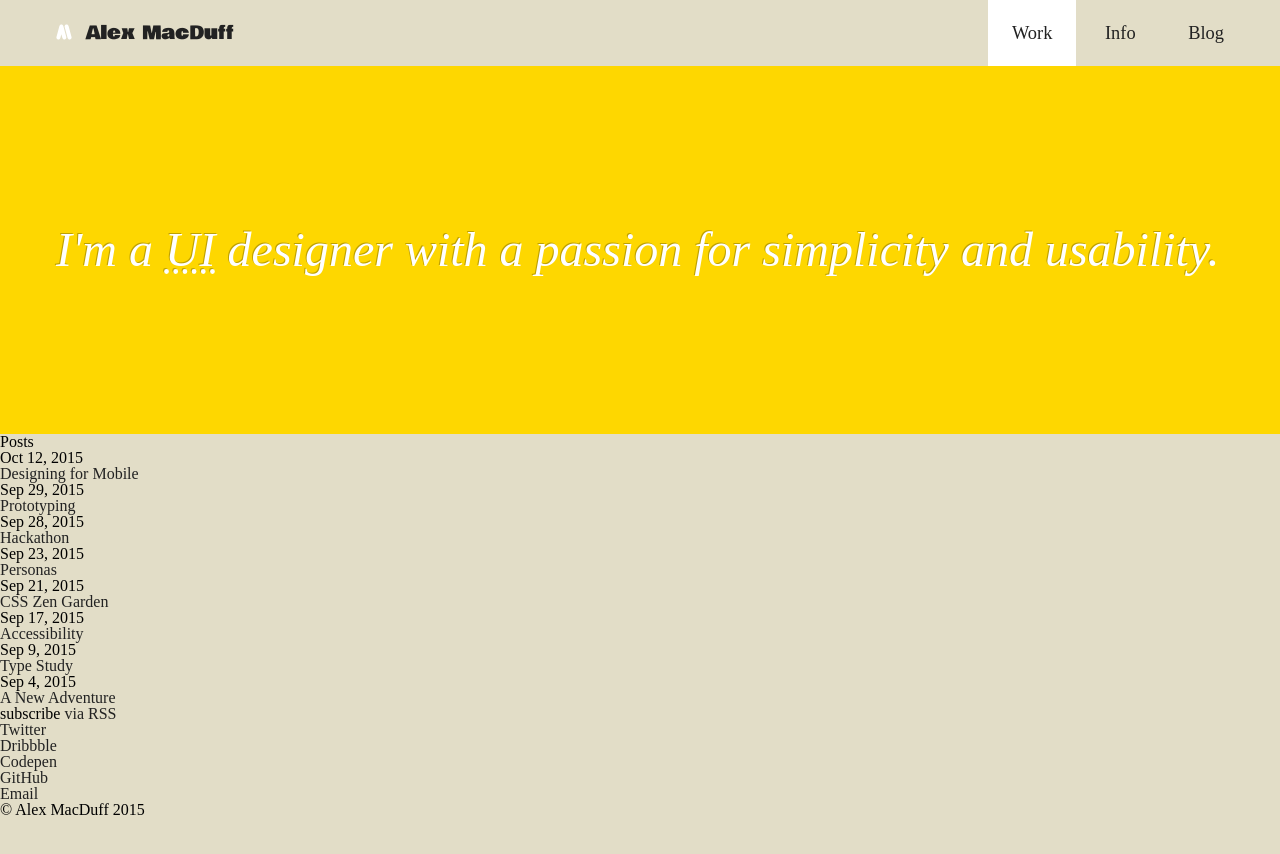
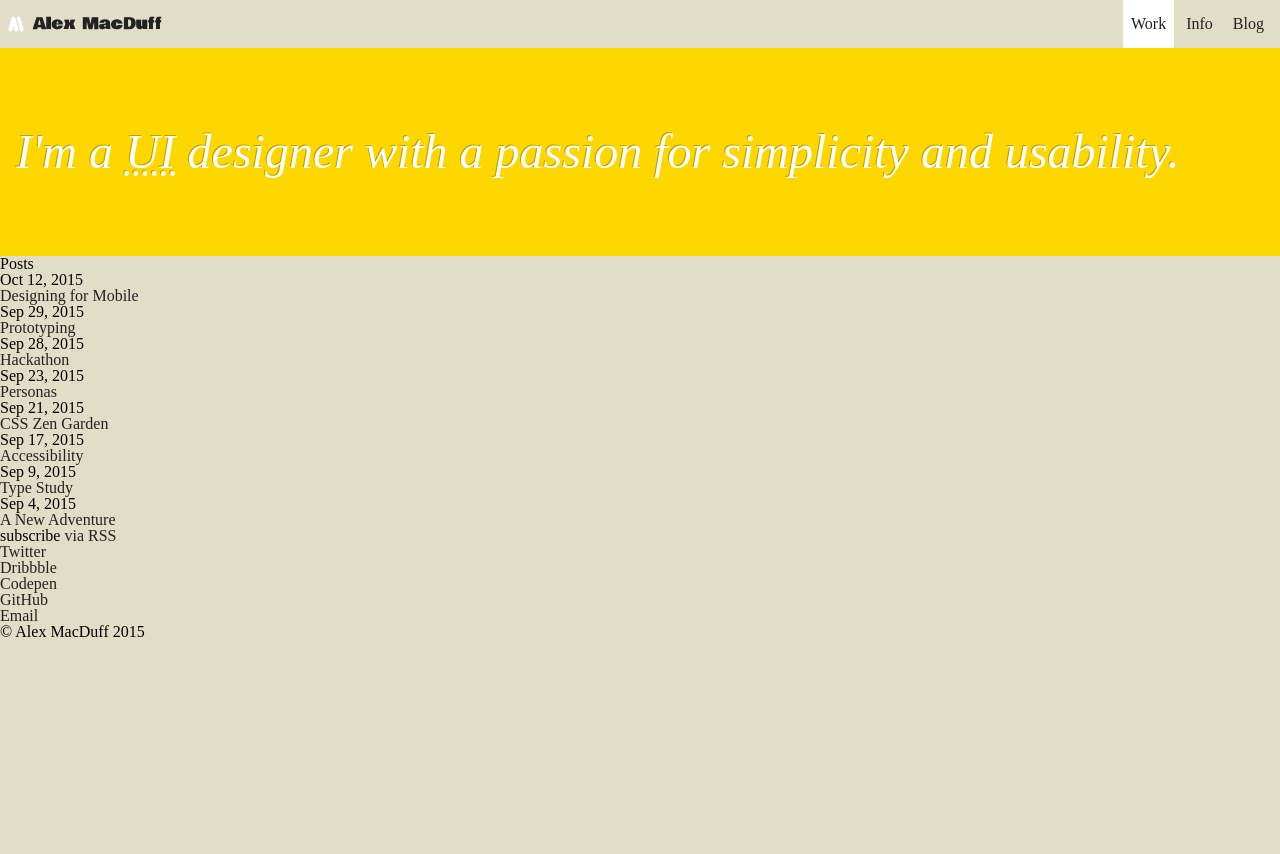
Before and after one commit to amacduff/alex-macduff-design, a Jekyll site: the page built from blog.html, in a window 1280 px wide. Shown: the top 854 px of the page. Built offline with Jekyll 4.4.1, drawn with Linux system fonts in a browser that asks for light colours; some web fonts are replaced.

Commit message:
Adjust spacing for header - mobile first

```diff
--- a/_includes/header.html
+++ b/_includes/header.html
@@ -3,6 +3,8 @@
     <div class="top-bar">
 
         <div class="site-title">
+
+            <a href="{{ site.baseurl }}/">
                 <svg version="1.1" id="logo" xmlns="http://www.w3.org/2000/svg" xmlns:xlink="http://www.w3.org/1999/xlink" x="0px" y="0px"
                      width="100px" height="100px" viewBox="0 0 100 100" enable-background="new 0 0 100 100" xml:space="preserve">
                 <g>
@@ -16,7 +18,9 @@
                 </g>
                 </svg>
 
-            <a href="{{ site.baseurl }}/">{{ site.title }}</a>
+                {{ site.title }}
+            </a>
+
         </div>
 
         <nav class="site-nav">
--- a/_sass/_header.scss
+++ b/_sass/_header.scss
@@ -2,9 +2,6 @@
 
 .top-bar {
 	overflow: hidden;
-	font: {
-		@include fntz(1.15);
-	}
 }
 
 .site-title {
@@ -13,12 +10,12 @@
 		family: $font-heading;
 	}
 	@include grid(6);
-	padding: 1.5rem 1.5rem 1.5rem 3.5rem;
+	padding: 1rem 0.5rem;
 }
 
 #logo {
 	height: 1rem;
-	margin-right: 0.5rem;
+	margin-right: 0.25rem;
 	vertical-align: top;
 	width: 1rem;
 }
@@ -28,14 +25,14 @@
 
 	ul {
 		overflow: hidden;
-		padding: 1.5rem 2rem 1.5rem 0;
+		padding: 1rem 0.5rem;
 		text-align: right;
 
 		li {
 			display: inline-block;
 
 			a {
-				padding: 1.5rem;
+				padding: 1rem 0.5rem;
 			}
 
 		}
@@ -55,6 +52,6 @@
 		@include fntz(3);
 		style: italic;
 	}
-	padding: 10rem 3.5rem;
+	padding: 5rem 1rem;
 	text-shadow: -1px -1px 0 $color-shadow;
 }
```
Lines whose indentation alone changed are shown as unchanged.
